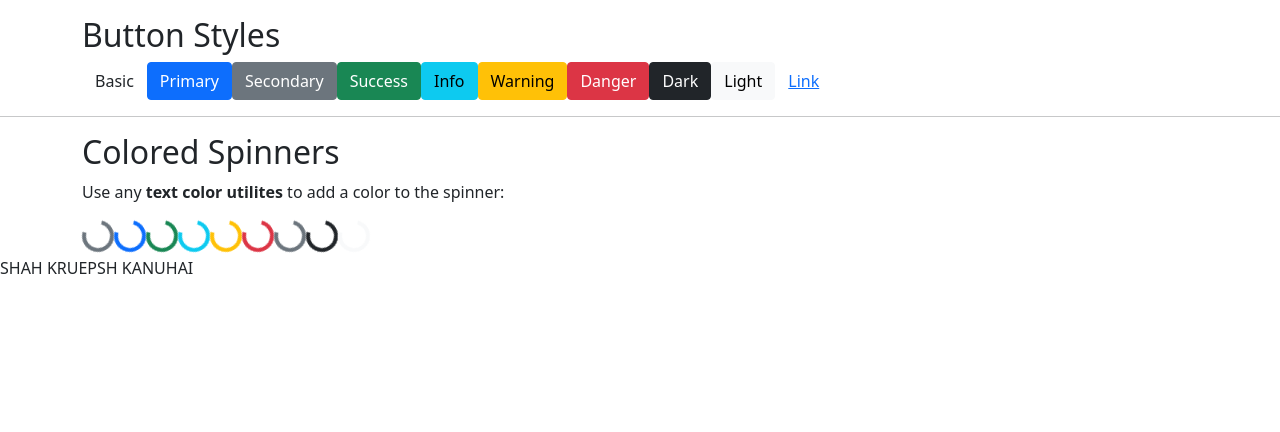
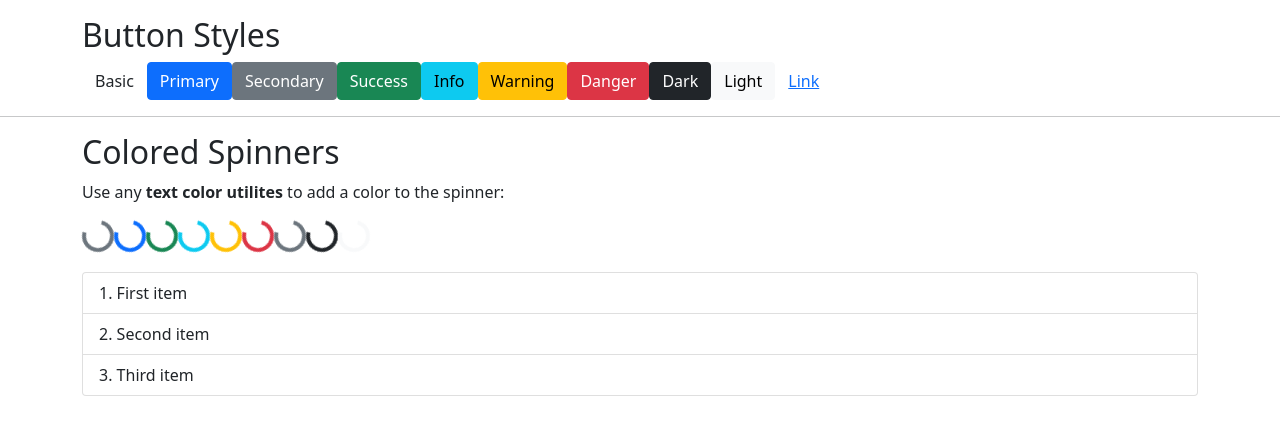
Before and after one commit to krupeshshah8279/my-first-app-demo, an Angular app: page / in a window 1280 px wide. Shown: the top 432 px of the page. Built offline with nearby package versions, Linux system fonts and the light colour scheme.

Commit message:
add new content

```diff
--- a/src/app/app.component.html
+++ b/src/app/app.component.html
@@ -30,4 +30,10 @@
 </div>
 
 
-SHAH KRUEPSH KANUHAI
+<div class="container mt-3">
+  <ol class="list-group list-group-numbered">
+    <li class="list-group-item">First item</li>
+    <li class="list-group-item">Second item</li>
+    <li class="list-group-item">Third item</li>
+  </ol>
+</div>
```
